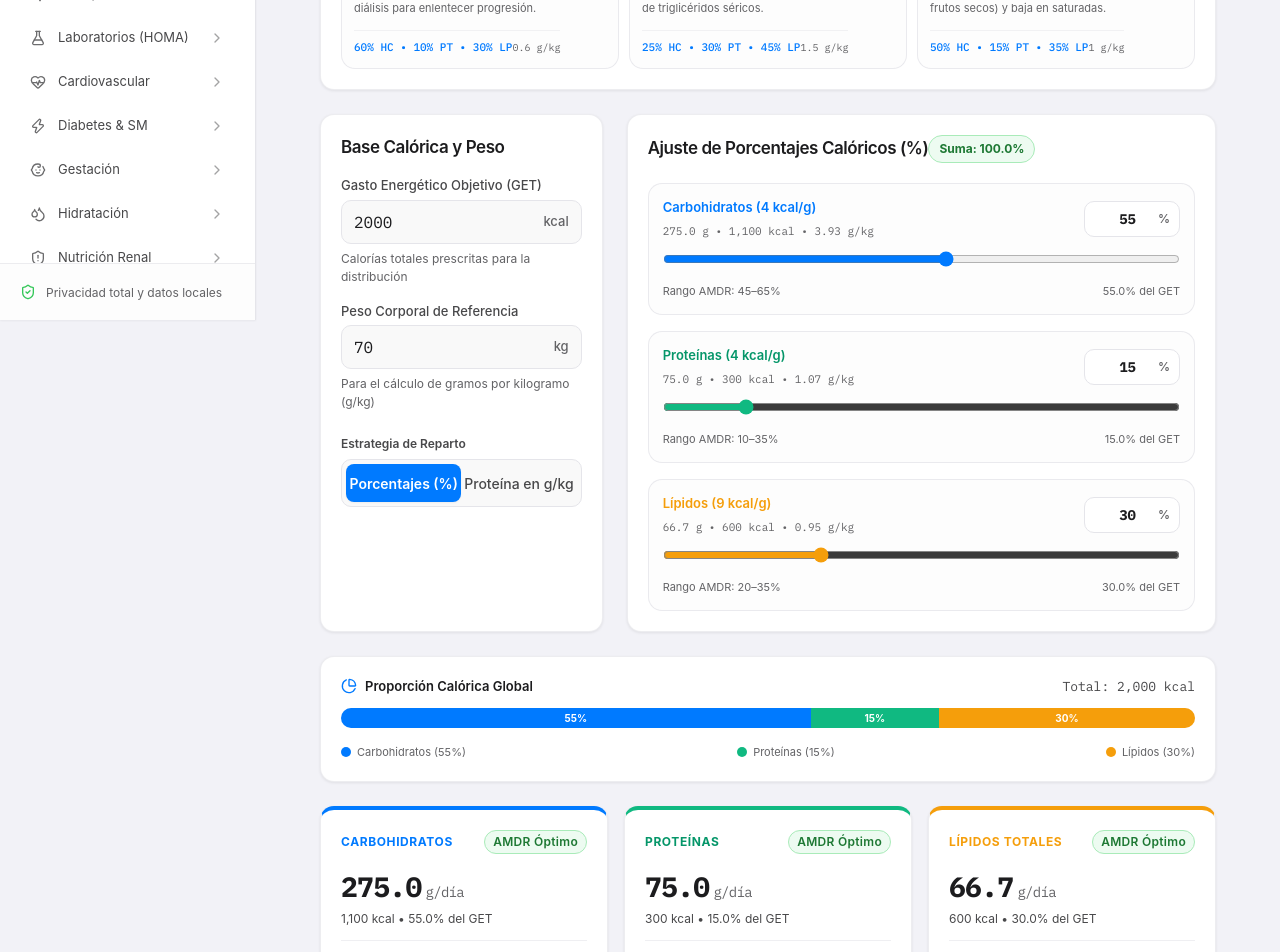
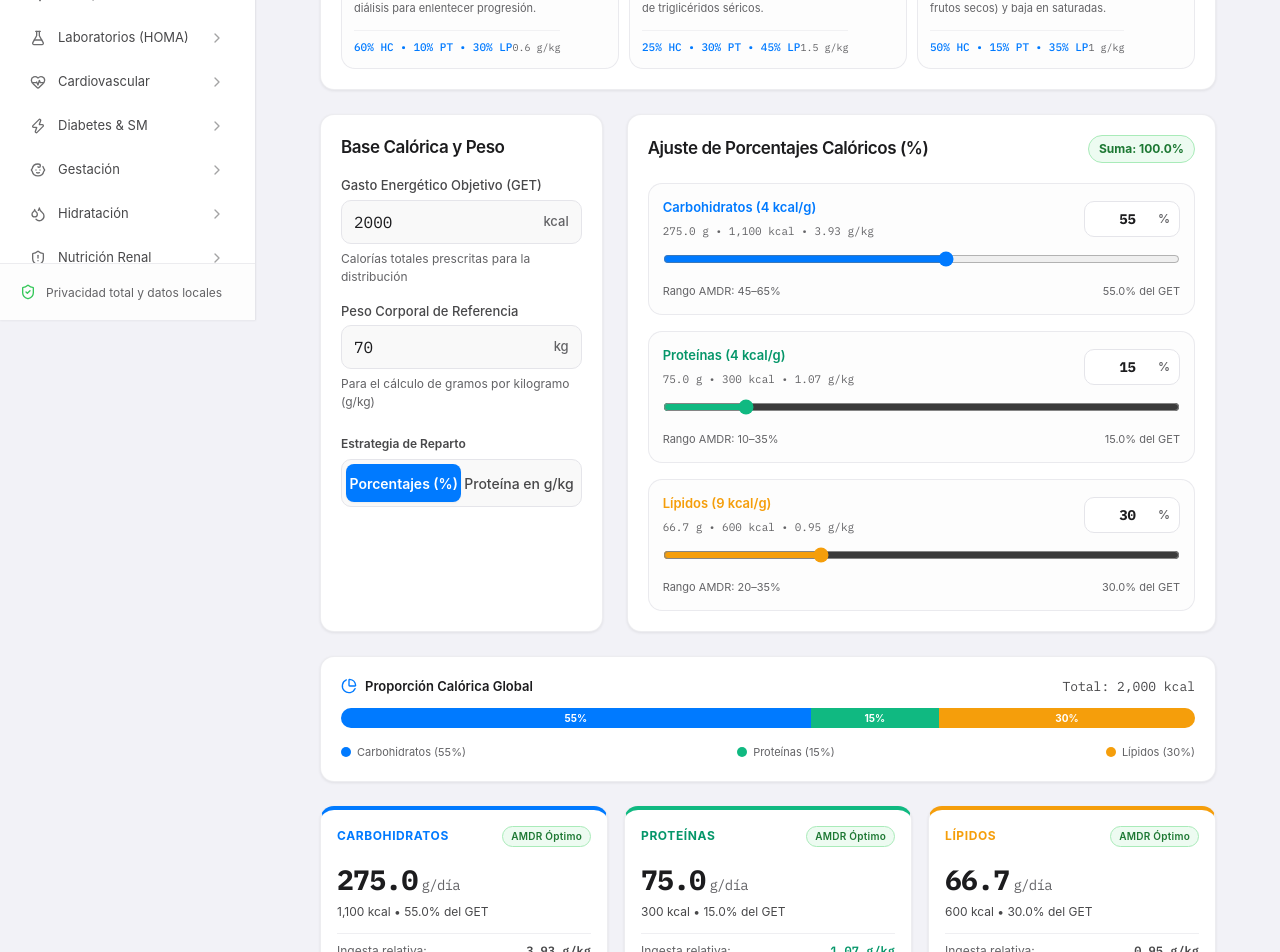
Before and after one commit to dnnnah/Kalo, a React (Vite) app: page /macronutrientes in a window 1280 px wide. Shown: the part 480-1432 px from the top of the page. Built offline with nearby package versions, Linux system fonts and the light colour scheme.

Commit message:
style(macronutrients): corregir espaciados en cabecera de ajuste y tarjetas de macros

```diff
--- a/src/features/macronutrients/MacronutrientsView.tsx
+++ b/src/features/macronutrients/MacronutrientsView.tsx
@@ -125,8 +125,7 @@ export function MacronutrientsView() {
 
         {/* Ajuste de Proporciones */}
         <Card className="lg:col-span-2 space-y-5">
-          <CardHeader>
-            <div className="flex items-center justify-between">
+          <CardHeader className="flex flex-col sm:flex-row sm:items-center justify-between gap-3 mb-2">
             <CardTitle>
               {estado.modo === 'porcentaje'
                 ? 'Ajuste de Porcentajes Calóricos (%)'
@@ -134,9 +133,9 @@ export function MacronutrientsView() {
             </CardTitle>
 
             {estado.modo === 'porcentaje' && (
-                <div className="flex items-center gap-2">
+              <div className="flex items-center gap-2 flex-shrink-0">
                 <span
-                    className={`text-[12px] font-bold px-2.5 py-1 rounded-pill ${
+                  className={`text-[12px] font-bold px-2.5 py-1 rounded-pill whitespace-nowrap ${
                     resultado.es_valido_100
                       ? 'bg-semaforo-verde-bg text-semaforo-verde-text border border-semaforo-verde-border'
                       : 'bg-semaforo-ambar-bg text-semaforo-ambar-text border border-semaforo-ambar-border'
@@ -150,7 +149,7 @@ export function MacronutrientsView() {
                     variant="outline"
                     size="sm"
                     onClick={ajustarA100}
-                      className="text-[11px] py-1 h-7"
+                    className="text-[11px] py-1 h-7 flex-shrink-0"
                     icono={<Wand2 className="w-3 h-3" />}
                   >
                     Ajustar al 100%
@@ -158,7 +157,6 @@ export function MacronutrientsView() {
                 )}
               </div>
             )}
-            </div>
           </CardHeader>
 
           {estado.modo === 'porcentaje' ? (
@@ -458,7 +456,7 @@ export function MacronutrientsView() {
         />
 
         <MacroCard
-          nombre="Lípidos Totales"
+          nombre="Lípidos"
           colorBorder="border-t-amber-500"
           colorTitulo="text-amber-500"
           macro={resultado.lipidos}
--- a/src/features/macronutrients/components/MacroCard.tsx
+++ b/src/features/macronutrients/components/MacroCard.tsx
@@ -28,13 +28,16 @@ export function MacroCard({
   colorGramsKg = 'text-text-secondary',
 }: MacroCardProps) {
   return (
-    <Card className={`border-t-4 ${colorBorder}`}>
+    <Card className={`border-t-4 ${colorBorder} p-3.5 sm:p-4`}>
       <div className="space-y-3">
-        <div className="flex items-center justify-between">
-          <span className={`text-[12px] font-bold uppercase tracking-wider ${colorTitulo}`}>
+        <div className="flex items-center justify-between gap-2.5">
+          <span className={`text-[12px] font-bold uppercase tracking-wider truncate min-w-0 ${colorTitulo}`}>
             {nombre}
           </span>
-          <Badge semaforo={amdr.en_rango ? 'verde' : 'ambar'}>
+          <Badge
+            semaforo={amdr.en_rango ? 'verde' : 'ambar'}
+            className="text-[10px] px-2 py-0.5 whitespace-nowrap flex-shrink-0 font-semibold"
+          >
             {amdr.en_rango ? 'AMDR Óptimo' : 'Fuera AMDR'}
           </Badge>
         </div>
```
Lines whose indentation alone changed are shown as unchanged.
